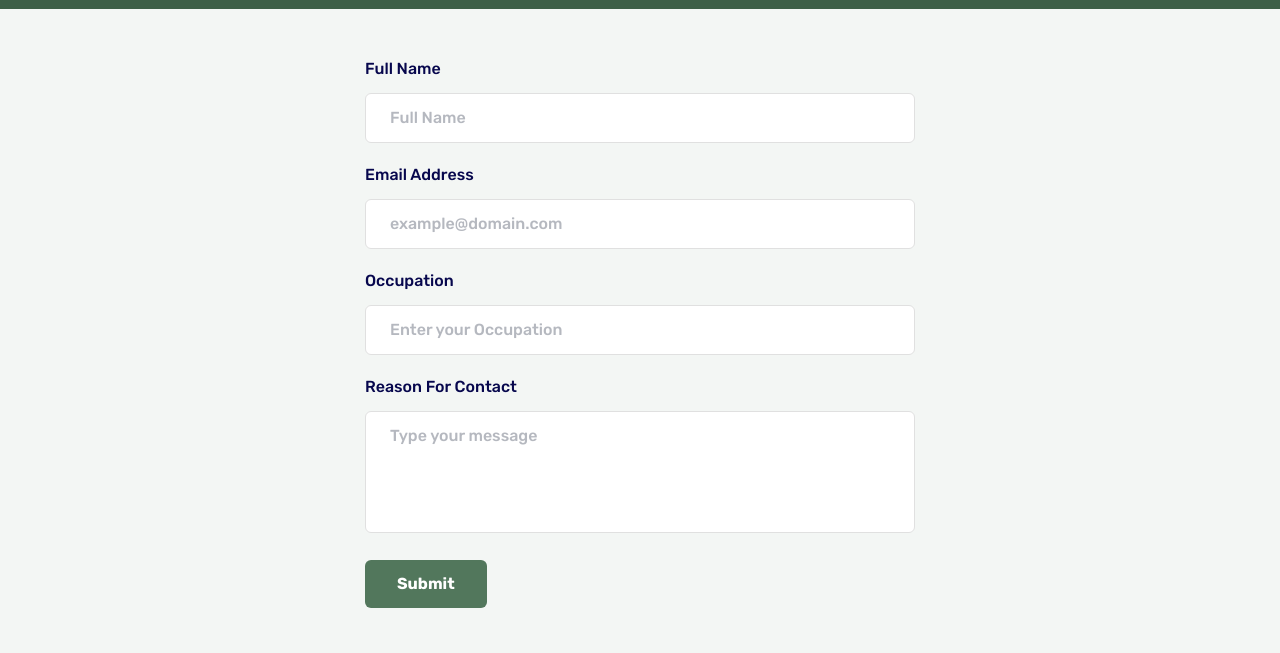
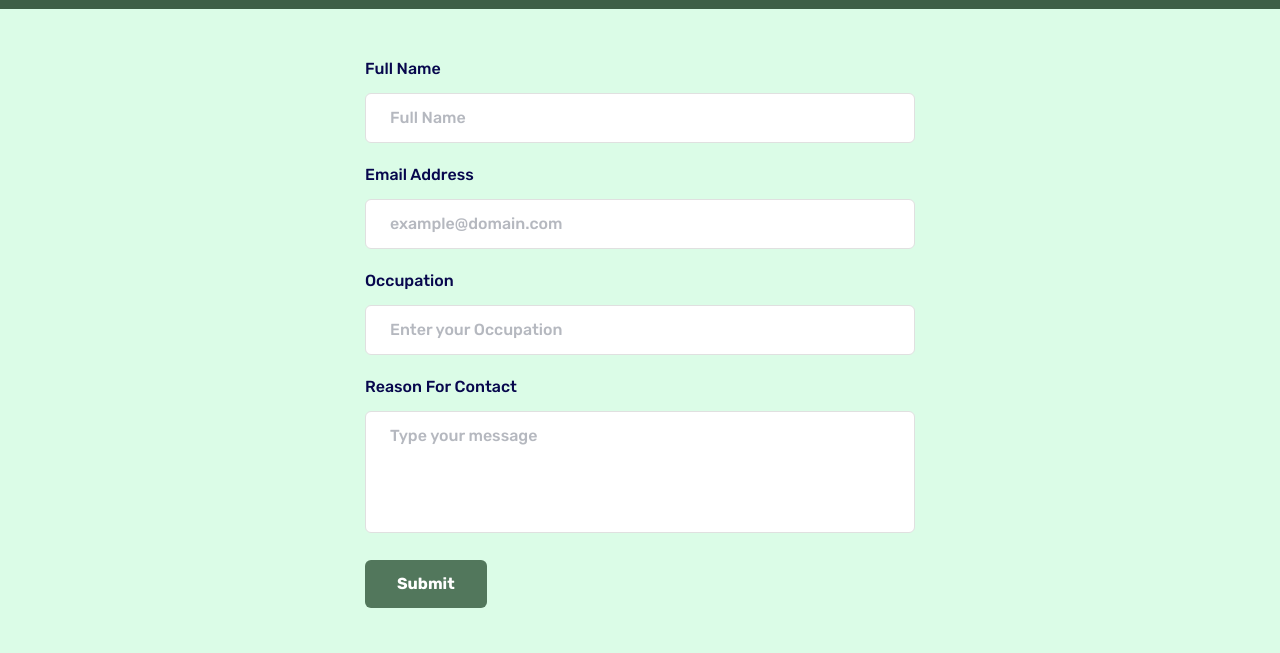
Before and after one commit to Brooklyn-STEAM/skill-armor, a website built with Vite: page src/pages/contact.html in a window 1280 px wide. Shown: the part 59-712 px from the top of the page. Built offline with nearby package versions, Linux system fonts and the light colour scheme; files whose address does not match are found by name; what @iconify/tailwind4 would draw is missing.

Commit message:
Contacts (#33)

```diff
--- a/src/pages/contact.html
+++ b/src/pages/contact.html
@@ -11,7 +11,7 @@
   <link rel="shortcut icon" href="/src/assets/images/logo.png" type="image/x-icon">
 </head>
 
-<body class="bg-tom-thumb-50">
+<body class="bg-green-100">
   <include src="components/navbar.html"></include>
   <!-- component -->
   <div class="flex items-center justify-center p-12">
```
